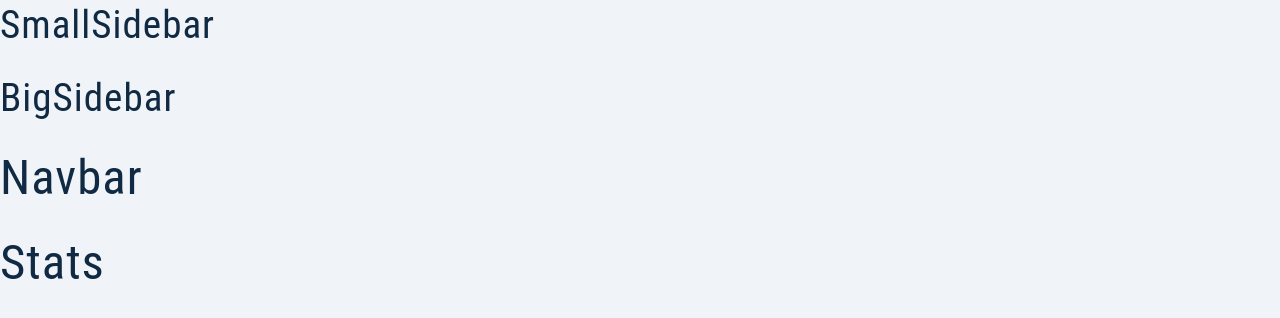
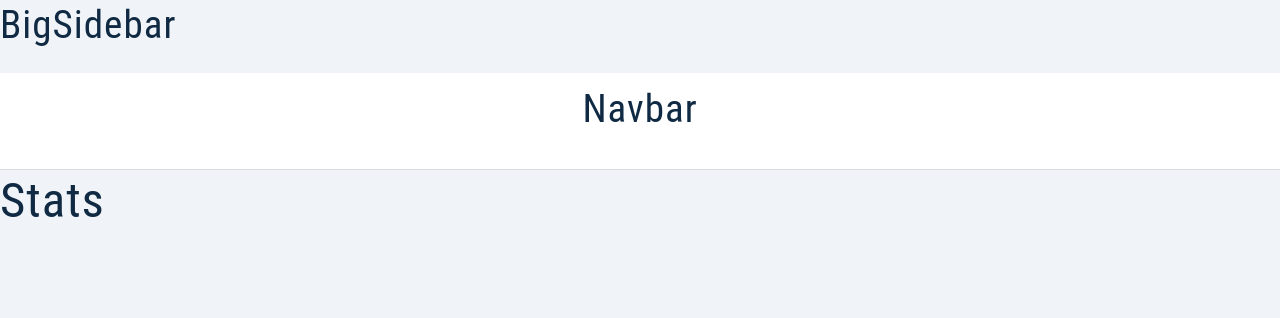
Before and after one commit to mdcodelab/CarreerHub-react-redux-frontend-app, a React (Create React App) app: page / in a window 1280 px wide. Shown: the top 318 px of the page. Built offline with nearby package versions, Linux system fonts and the light colour scheme.

Commit message:
shared layout css

```diff
--- a/src/dashboardComponents/BigSidebar.js
+++ b/src/dashboardComponents/BigSidebar.js
@@ -1,11 +1,76 @@
 import React from 'react';
+import styled from "styled-components";
 
 function BigSidebar() {
   return (
-    <h2>
-      BigSidebar
-    </h2>
+    <Wrapper>
+      <h2>BigSidebar</h2>
+    </Wrapper>
   );
 }
 
+const Wrapper = styled.aside`
+  display: none;
+  @media (min-width: 992px) {
+    display: block;
+    box-shadow: 1px 0px 0px 0px rgba(0, 0, 0, 0.1);
+    .sidebar-container {
+      background: var(--white);
+      min-height: 100vh;
+      height: 100%;
+      width: 250px;
+      margin-left: -250px;
+      transition: var(--transition);
+    }
+    .content {
+      position: sticky;
+      top: 0;
+    }
+    .show-sidebar {
+      margin-left: 0;
+    }
+    header {
+      height: 6rem;
+      display: flex;
+      align-items: center;
+      padding-left: 2.5rem;
+    }
+    .nav-links {
+      padding-top: 2rem;
+      display: flex;
+      flex-direction: column;
+    }
+    .nav-link {
+      display: flex;
+      align-items: center;
+      color: var(--grey-500);
+      padding: 1rem 0;
+      padding-left: 2.5rem;
+      text-transform: capitalize;
+      transition: var(--transition);
+    }
+    .nav-link:hover {
+      background: var(--grey-50);
+      padding-left: 3rem;
+      color: var(--grey-900);
+    }
+    .nav-link:hover .icon {
+      color: var(--primary-500);
+    }
+    .icon {
+      font-size: 1.5rem;
+      margin-right: 1rem;
+      display: grid;
+      place-items: center;
+      transition: var(--transition);
+    }
+    .active {
+      color: var(--grey-900);
+    }
+    .active .icon {
+      color: var(--primary-500);
+    }
+  }
+`
+
 export default BigSidebar;
--- a/src/dashboardComponents/Navbar.js
+++ b/src/dashboardComponents/Navbar.js
@@ -1,12 +1,94 @@
 import React from 'react';
+import styled from "styled-components";
 
 function Navbar() {
   return (
-    <h1>
-      Navbar
+    <Wrapper>
+      <h2>Navbar</h2>
 
-    </h1>
-  );
+    </Wrapper>
+  )
 }
 
+const Wrapper = styled.nav`
+  height: var(--nav-height);
+  display: flex;
+  align-items: center;
+  justify-content: center;
+  box-shadow: 0 1px 0px 0px rgba(0, 0, 0, 0.1);
+  .logo {
+    display: flex;
+    align-items: center;
+    width: 100px;
+  }
+  .nav-center {
+    display: flex;
+    width: 90vw;
+    align-items: center;
+    justify-content: space-between;
+  }
+  .toggle-btn {
+    background: transparent;
+    border-color: transparent;
+    font-size: 1.75rem;
+    color: var(--primary-500);
+    cursor: pointer;
+    display: flex;
+    align-items: center;
+  }
+  background: var(--white);
+  .btn-container {
+    position: relative;
+  }
+  .btn {
+    display: flex;
+    align-items: center;
+    justify-content: center;
+    gap: 0 0.5rem;
+    position: relative;
+    box-shadow: var(--shadow-2);
+  }
+
+  .dropdown {
+    position: absolute;
+    top: 40px;
+    left: 0;
+    width: 100%;
+    background: var(--primary-100);
+    box-shadow: var(--shadow-2);
+    padding: 0.5rem;
+    text-align: center;
+    visibility: hidden;
+    border-radius: var(--borderRadius);
+  }
+  .show-dropdown {
+    visibility: visible;
+  }
+  .dropdown-btn {
+    background: transparent;
+    border-color: transparent;
+    color: var(--primary-500);
+    letter-spacing: var(--letterSpacing);
+    text-transform: capitalize;
+    cursor: pointer;
+  }
+  .logo-text {
+    display: none;
+    margin: 0;
+  }
+  @media (min-width: 992px) {
+    position: sticky;
+    top: 0;
+
+    .nav-center {
+      width: 90%;
+    }
+    .logo {
+      display: none;
+    }
+    .logo-text {
+      display: block;
+    }
+  }`
+
 export default Navbar;
--- a/src/dashboardComponents/SmallSidebar.js
+++ b/src/dashboardComponents/SmallSidebar.js
@@ -1,11 +1,87 @@
 import React from 'react';
+import styled from "styled-components";
+
 
 function SmallSidebar() {
   return (
-    <h2>
-      SmallSidebar
-    </h2>
+    <Wrapper>
+      <h2>SmallSidebar</h2>
+    </Wrapper>
   );
 }
 
+const Wrapper = styled.aside`
+  @media (min-width: 992px) {
+    display: none;
+  }
+  .sidebar-container {
+    position: fixed;
+    inset: 0;
+    background: rgba(0, 0, 0, 0.7);
+    display: flex;
+    justify-content: center;
+    align-items: center;
+    z-index: -1;
+    opacity: 0;
+    transition: var(--transition);
+  }
+  .show-sidebar {
+    z-index: 99;
+    opacity: 1;
+  }
+  .content {
+    background: var(--white);
+    width: var(--fluid-width);
+    height: 95vh;
+    border-radius: var(--borderRadius);
+    padding: 4rem 2rem;
+    position: relative;
+    display: flex;
+    align-items: center;
+    flex-direction: column;
+  }
+  .close-btn {
+    position: absolute;
+    top: 10px;
+    left: 10px;
+    background: transparent;
+    border-color: transparent;
+    font-size: 2rem;
+    color: var(--red-dark);
+    cursor: pointer;
+  }
+  .nav-links {
+    padding-top: 2rem;
+    display: flex;
+    flex-direction: column;
+  }
+  .nav-link {
+    display: flex;
+    align-items: center;
+    color: var(--grey-500);
+    padding: 1rem 0;
+    text-transform: capitalize;
+    transition: var(--transition);
+  }
+  .nav-link:hover {
+    color: var(--grey-900);
+  }
+  .nav-link:hover .icon {
+    color: var(--primary-500);
+  }
+  .icon {
+    font-size: 1.5rem;
+    margin-right: 1rem;
+    display: grid;
+    place-items: center;
+    transition: var(--transition);
+  }
+  .active {
+    color: var(--grey-900);
+  }
+  .active .icon {
+    color: var(--primary-500);
+  }
+`
+
 export default SmallSidebar;
```
Also changed, not shown: 1 other file (tests, documents, lock files or other folders).
